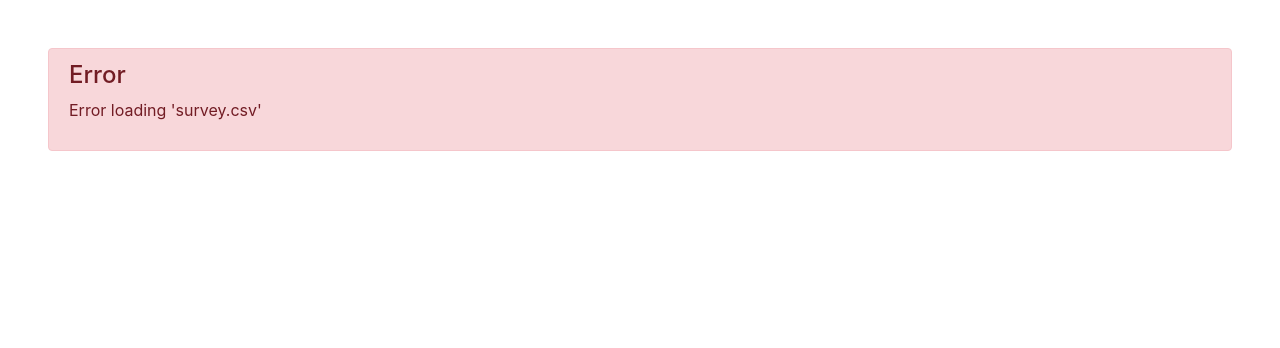
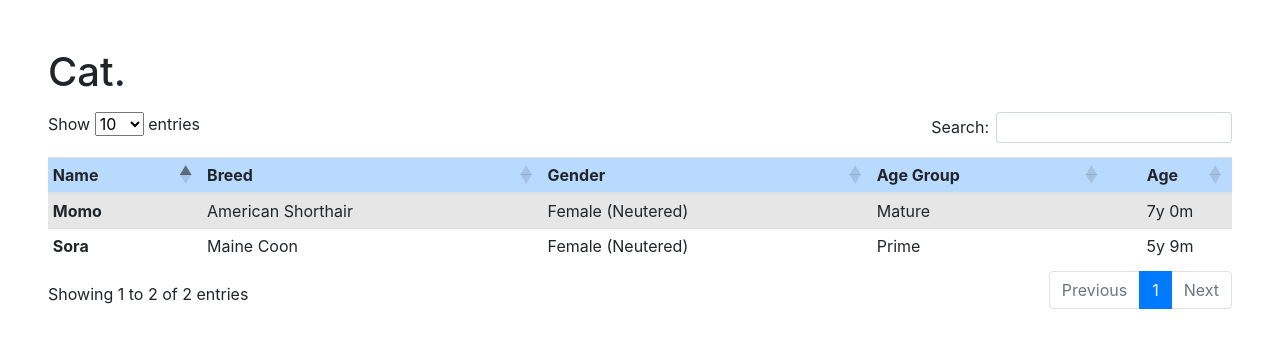
Before and after one commit to XcaliberRage/public, a Flask app: page /sheet in a window 1280 px wide. Shown: the part 60-408 px from the top of the page. Run offline with Flask 2, Linux system fonts and the light colour scheme; some libraries are stand-ins or nearby versions.

Commit message:
Add files via upload

```diff
--- a/application.py
+++ b/application.py
@@ -1,16 +1,13 @@
 import cs50
 import csv
 import sys
-from catSurveyOps import Cat, writeCSV, switcher, loadCSV
+from catSurveyOps import writeCSV, loadCSV, getBreeds, validateThisCat
+from cat import Cat
 
 from flask import Flask, jsonify, redirect, render_template, request
 
-# Global constant fieldnames for the CSV
+# Global constant fieldnames for the CSV, i need to use this list in two seperate functions
 fieldnames = ['name', 'breed', 'gender', 'neutered', 'age_group', 'age_year', 'age_month', 'age_unknown']
-# Global constant names for the ageGroups (for validation)
-ageGroups = ['kitten', 'adult', 'prime', 'mature', 'senior', 'geriatric']
-# Having breeds as a global variable is helpful
-breeds = []
 
 # Configure application
 app = Flask(__name__)
@@ -36,12 +33,9 @@ def get_index():
 @app.route("/form", methods=["GET"])
 def get_form():
 
-    try:
-        with open('CatBreeds.txt', 'r') as file:
-            for line in file:
-                breeds.append(line.strip('\n'))
-    except FileNotFoundError:
-        errors = ["Error loading 'CatBreeds.txt'"]
+    nofile, breeds, errors = getBreeds()
+
+    if nofile:
         return render_template("error.html", messages=errors)
 
     return render_template("form.html", breeds=breeds)
@@ -52,64 +46,27 @@ def get_form():
 @app.route("/form", methods=["POST"])
 def post_form():
 
-    errors = []
+    form = request.form
 
-    # Sure would be nice to not write request.form.get 7 times...
+    # Sure would be nice to not write form.get 7 times...
     thisCat = Cat(
-        request.form.get("name"),
-        request.form.get("breed"),
-        request.form.get("gender"),
-        request.form.get("neutered"),
-        request.form.get("ageGroup"),
-        request.form.get("years"),
-        request.form.get("months"),
-        request.form.get("ageUnknown")
-        )
+        form.get("name"),
+        form.get("breed"),
+        form.get("gender"),
+        form.get("neutered"),
+        form.get("ageGroup"),
+        form.get("years"),
+        form.get("months"),
+        form.get("ageUnknown")
+    )
 
-    thisCat.neutered = False if not thisCat.neutered else True
-    thisCat.ageUnknown = False if not thisCat.ageUnknown else True
+    thisCat.neutered = thisCat.neutered == 'neutered'
+    thisCat.ageUnknown = thisCat.ageUnknown == 'unknown'
 
-    # Validation needs:
-    # A name
-    if not thisCat.name:
-        errors.append("You didn't provide a name for your Cat!")
-
-    # A chosen cat Breed
-    if not thisCat.breed:
-        errors.append("You didn't select a breed or Unknown'")
-    elif not thisCat.breed in breeds:
-        errors.append("Is this list of breeds really not extensive enough for you?")
-
-    # A gender (or unkown)
-    if not thisCat.gender:
-        errors.append("You didn't select a gender")
-
-    # A valid age Group
-    if not thisCat.ageGroup in ageGroups:
-        errors.append(thisCat.ageGroup + " is not a valid age group, please choose one provided")
-
-    # An age within range OR Age unknown checked (BUT NOT BOTH)
-    if not thisCat.ageUnknown:
-        if not (thisCat.years or thisCat.months):
-            errors.append("You didn't provide a proper age in numerals or check 'Age Unknown'")
-        else:
-            try:
-                givenYears = int(thisCat.years)
-                givenMonths = int(thisCat.months)
-
-                minVal, maxVal = switcher(thisCat.ageGroup)
-
-                maxMonth = 12 if not thisCat.ageGroup == 'kitten' else 6
-                minMonth = 6 if thisCat.ageGroup == 'adult' and givenYears == 0 else 0
-
-                if not (minVal <= givenYears and (maxVal == 50 or givenYears <= maxVal)) and (minMonth <= givenMonths <= maxMonth):
-                    errors.append("Given age is out of Age Group bounds")
-
-            except ValueError:
-                errors.append("You put something weird in the Year or Month box")
+    validated, errors = validateThisCat(thisCat)
 
     # If there are any errors that got past the form validation, you get sent to a page that specifies them and there is no csv submission
-    if errors:
+    if not validated:
         return render_template("error.html", messages=errors)
     else:
         writeCSV(thisCat, fieldnames)
@@ -120,9 +77,10 @@ def post_form():
 @app.route("/sheet", methods=["GET"])
 def get_sheet():
 
-    catDict = loadCSV(fieldnames)
+    # Load csv returns a tuple boolean, dictionary
+    loaded, catDict = loadCSV(fieldnames)
 
-    if not catDict:
+    if not loaded:
         errors = ["Error loading 'survey.csv'"]
         return render_template("error.html", messages=errors)
 
--- /dev/null
+++ b/cat.py
@@ -0,0 +1,16 @@
+# We deal in cats so I made a cat
+class Cat():
+
+    def __init__(self, name, breed, gender, neutered, ageGroup, years, months, ageUnknown):
+        self.name = name
+        self.breed = breed
+        self.gender = gender
+        self.neutered = neutered
+        self.ageGroup = ageGroup
+        self.years = years
+        self.months = months
+        self.ageUnknown = ageUnknown
+
+    def printCat(self):
+        print("{}: {} - {} - Neutered: {} - {} ({}y{}m)".format(self.name,
+            self.breed, self.gender, self.neutered, self.ageGroup, self.years, self.months))
--- a/catSurveyOps.py
+++ b/catSurveyOps.py
@@ -1,27 +1,10 @@
-# This file takes care off most of the hlper functions and operational features, essentially keeping the "netcode" seperate from the "hardcode"
+# This file takes care off most of the helper functions and operational features, essentially keeping the "netcode" seperate from the "hardcode"
 
 import csv
 from collections import OrderedDict
+from cat import Cat
 
 surveyFile = 'survey.csv'
-
-# We deal in cats so I made a cat
-class Cat():
-
-    def __init__(self, name, breed, gender, neutered, ageGroup, years, months, ageUnknown):
-        self.name = name
-        self.breed = breed
-        self.gender = gender
-        self.neutered = neutered
-        self.ageGroup = ageGroup
-        self.years = years
-        self.months = months
-        self.ageUnknown = ageUnknown
-
-    def printCat(self):
-        print("{}: {} - {} - Neutered: {} - {} ({}y{}m)".format(self.name,
-            self.breed, self.gender, self.neutered, self.ageGroup, self.years, self.months))
-
 
 # Write the Cat class as a dictionary to a csv file
 def writeCSV(thisCat, fieldnames):
@@ -35,26 +18,29 @@ def writeCSV(thisCat, fieldnames):
             writer.writeheader()
 
         # Only add this cat if it doesn't already exist
-        if not checkCSV(fieldnames, thisCat):
+        if not checkCSV(thisCat, fieldnames):
             writer.writerow({
-                'name' : thisCat.name,
-                'breed' : thisCat.breed,
-                'gender' : thisCat.gender,
-                'neutered' : thisCat.neutered,
-                'age_group' : thisCat.ageGroup,
-                'age_year' : thisCat.years,
-                'age_month' : thisCat.months,
-                'age_unknown' : thisCat.ageUnknown
+                'name': thisCat.name,
+                'breed': thisCat.breed,
+                'gender': thisCat.gender,
+                'neutered': thisCat.neutered,
+                'age_group': thisCat.ageGroup,
+                'age_year': thisCat.years,
+                'age_month': thisCat.months,
+                'age_unknown': thisCat.ageUnknown
             })
 
 
-# Load the csv file of cats into a dictionary of Cats using the cats name as it's key.
+# Load the csv file of cats into a dictionary of Cats, each with a unique integer key.
+# Return a tuple containing boolean success indicator and the loaded(or not) dictionary
 def loadCSV(fieldnames):
+
+    output = {}
 
     try:
         with open(surveyFile) as csvfile:
 
-            output = {}
+
             catNo = 0
 
             reader = csv.DictReader(csvfile)
@@ -72,14 +58,14 @@ def loadCSV(fieldnames):
                     row['age_unknown'])
                 catNo += 1
 
-            return output
+            return True, output
 
     except FileNotFoundError:
-        return {}
+        return False, output
 
 
 # Search the csv file for an identical copy of this cat
-def checkCSV(fieldnames, thisCat):
+def checkCSV(thisCat, fieldnames):
 
     catVals = vars(thisCat)
     catList = [str(atts) for cat, atts in catVals.items()]
@@ -100,16 +86,85 @@ def checkCSV(fieldnames, thisCat):
             return False
 
     except ValueError:
-        return {}
+        return True
 
 
 # Basic C implementation of a switch/case for the ageGroup category
 def switcher(argument):
     return {
-        'kitten' : [0, 0],
-        'adult' : [0, 3],
-        'prime' : [3, 6],
-        'mature' : [7, 10],
-        'senior' : [11, 14],
-        'geriatric' : [15, 50]
+        'kitten': [0, 0],
+        'adult': [0, 3],
+        'prime': [3, 6],
+        'mature': [7, 10],
+        'senior': [11, 14],
+        'geriatric': [15, 50]
         }[argument]
+
+
+# Load list of breeds from CatBreeds.txt
+def getBreeds():
+
+    breeds = []
+    errors = []
+
+    try:
+        with open('CatBreeds.txt', 'r') as file:
+            for line in file:
+                breeds.append(line.strip('\n'))
+    except FileNotFoundError:
+        errors.append("Error loading 'CatBreeds.txt'")
+        return True, breeds, errors
+
+    return False, breeds, errors
+
+
+# Validate all elements of the Cat form in case JS gets bypassed
+def validateThisCat(thisCat):
+
+    nofile, breeds, errors = getBreeds()
+
+    # Validation needs:
+    # A name
+    if not thisCat.name:
+        errors.append("You didn't provide a name for your Cat!")
+
+    # A chosen cat Breed
+    if not nofile:
+        if not thisCat.breed:
+            errors.append("You didn't select a breed or Unknown'")
+        elif not thisCat.breed in breeds:
+            errors.append("Is this list of breeds really not extensive enough for you?")
+
+    # A gender (or unkown)
+    if not thisCat.gender:
+        errors.append("You didn't select a gender")
+
+    # A valid age Group
+    ageGroups = ['kitten', 'adult', 'prime', 'mature', 'senior', 'geriatric']
+    if not thisCat.ageGroup in ageGroups:
+        errors.append(thisCat.ageGroup + " is not a valid age group, please choose one provided")
+
+    # An age within range OR Age unknown checked (BUT NOT BOTH)
+    if not thisCat.ageUnknown:
+        if not (thisCat.years or thisCat.months):
+            errors.append("You didn't provide a proper age in numerals or check 'Age Unknown'")
+        else:
+            try:
+                givenYears = int(thisCat.years)
+                givenMonths = int(thisCat.months)
+
+                minVal, maxVal = switcher(thisCat.ageGroup)
+
+                maxMonth = 12 if not thisCat.ageGroup == 'kitten' else 6
+                minMonth = 6 if thisCat.ageGroup == 'adult' and givenYears == 0 else 0
+
+                if not (minVal <= givenYears and (maxVal == 50 or givenYears <= maxVal)) and (minMonth <= givenMonths <= maxMonth):
+                    errors.append("Given age is out of Age Group bounds")
+
+            except ValueError:
+                errors.append("You put something weird in the Year or Month box")
+
+
+    validate = True if not errors else False
+
+    return validate, errors
--- /dev/null
+++ b/survey.csv
@@ -0,0 +1,3 @@
+name,breed,gender,neutered,age_group,age_year,age_month,age_unknown
+Momo,American Shorthair,Female,True,mature,7,0,False
+Sora,Maine Coon,Female,True,prime,5,9,False
--- a/templates/form.html
+++ b/templates/form.html
@@ -110,7 +110,7 @@
                 </div>
 
                 <div class="form-check">
-                    <input class="form-check-input" id="ageUnknown" name="ageUnknown" type="checkbox" onload="{ageEnable(this.checked)}" onchange="{ageEnable(this.checked)}">
+                    <input class="form-check-input" id="ageUnknown" name="ageUnknown" type="checkbox" value='unknown' onload="{ageEnable(this.checked)}" onchange="{ageEnable(this.checked)}">
 
                     <label class="form-check-label" for="ageUnknown">
                         Age Unknown
```
